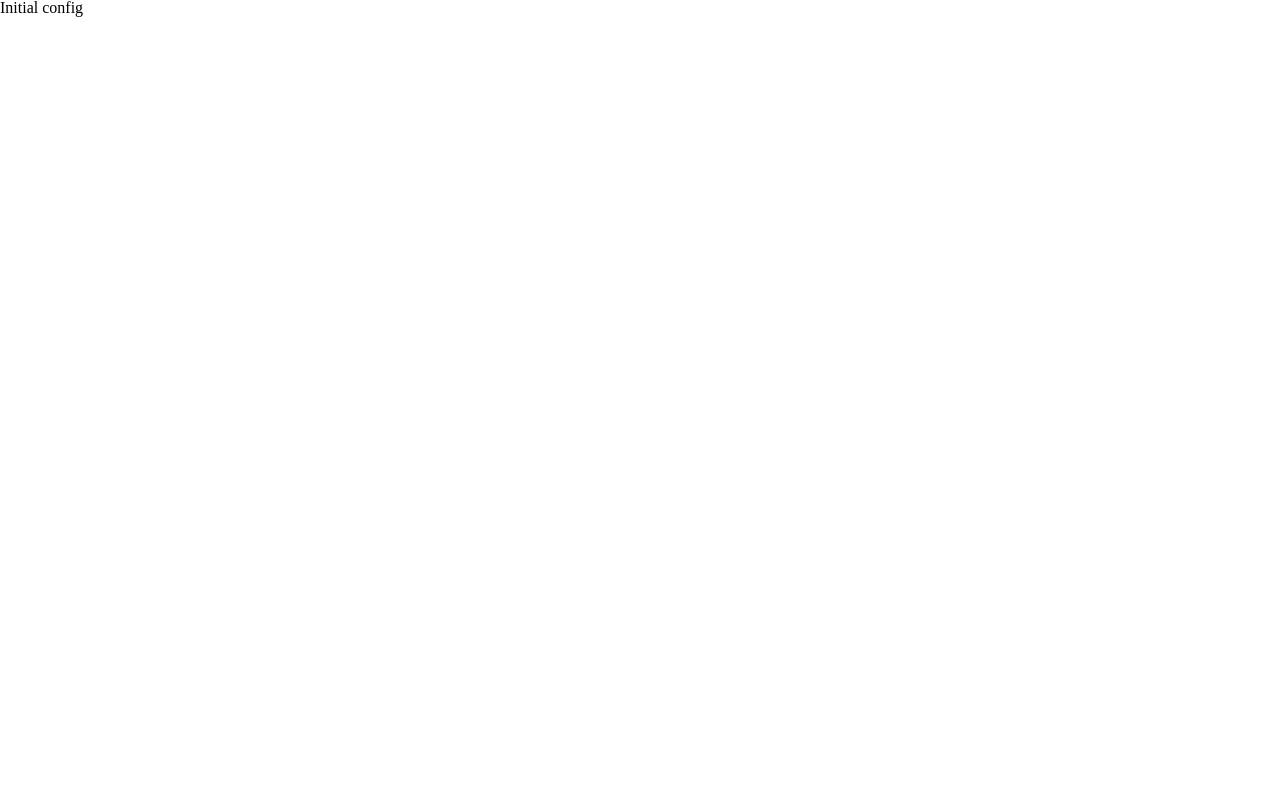
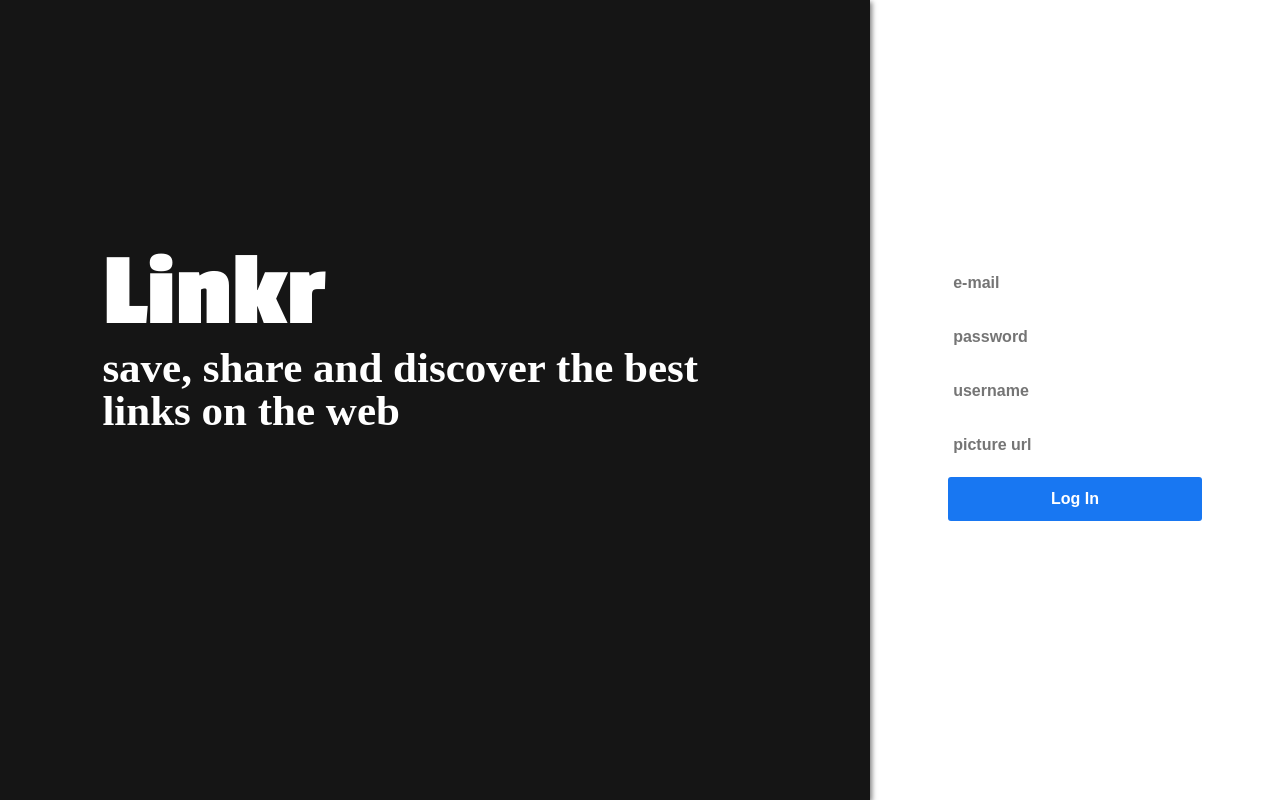
Before and after one commit to samarafsantos/10-Linkr, a React app: page /Signup in a window 1280 px wide. Built offline with nearby package versions, Linux system fonts and the light colour scheme.

Commit message:
Login and SingUp pages have been created and are getting informations from serve

```diff
--- a/public/index.html
+++ b/public/index.html
@@ -1,15 +1,17 @@
 <!DOCTYPE html>
 <html lang="en">
     <head>
-        <title></title>
+        <title>Linker</title>
         <meta charset="UTF-8">
         <meta name="viewport" content="width=device-width, initial-scale=1">
         <link href="./styles/reset.css" rel="stylesheet">
         <link href="./styles/style.css" rel="stylesheet">
+        <link href="https://fonts.googleapis.com/css2?family=Passion+One:wght@700&display=swap" rel="stylesheet">
+        <link href="https://fonts.googleapis.com/css2?family=Oswald:wght@200;300;500;700&display=swap" rel="stylesheet">
     </head>
     <body>
         <div id="root"></div>
-
+        <script src="https://unpkg.com/ionicons@5.2.1/dist/ionicons.js"></script>
         <script src="bundle.js"></script>
     </body>
 </html>
--- a/src/components/App.js
+++ b/src/components/App.js
@@ -1,7 +1,23 @@
-import React from 'react';
+import React, { useState } from 'react';
+import { BrowserRouter as Router, Route, Switch } from "react-router-dom";
 
-export default function App(){
+import Login from '../pages/Login';
+import SignUp from '../pages/SingUp';
+import Timeline from '../pages/Timeline';
+import UserContext from '../contexts/UserContext';
+
+export default function App() {
+    const [userInfo, setUserInfo] = useState({});
+
     return (
-        <h1>Initial config</h1>
+        <UserContext.Provider value={{ userInfo, setUserInfo }}>
+            <Router>
+                <Switch>
+                    <Route path="/Signup" component={SignUp} />
+                    <Route path="/" component={Login} />
+                    <Route path="/Timeline" component={Timeline} />
+                </Switch>
+            </Router>
+        </UserContext.Provider>
     );
 }
--- /dev/null
+++ b/src/contexts/UserContext.js
@@ -0,0 +1,5 @@
+import React, { createContext } from 'react';
+
+const UserContext = createContext();
+
+export default UserContext;
--- /dev/null
+++ b/src/pages/Login.js
@@ -0,0 +1,62 @@
+import React, { useState, useContext } from 'react';
+import axios from 'axios';
+import { Link, useHistory } from 'react-router-dom';
+import { Container, LoginTitle, LoginInfo } from '../styles/login';
+import UserContext from '../contexts/UserContext';
+
+
+export default function Login() {
+    const [email, setEmail] = useState('');
+    const [password, setPassword] = useState('');
+    const [clicked, setClicked] = useState(false);
+    const { userInfo, setUserInfo } = useContext(UserContext);
+
+    const history = useHistory();
+    function sendRequest(event) {
+        event.preventDefault();
+
+        if(clicked) return;
+
+        if(email === '' || password === '') {
+            alert('Por favor, preencha todos os campos');
+            return;
+        }
+
+        setClicked(true);
+
+        const request = axios.post('https://mock-api.bootcamp.respondeai.com.br/api/v1/linkr/sign_in', { email, password });
+
+        request.then(response => {
+            const data = response.data;
+            setUserInfo({ ...userInfo, data });
+            history.push('/Timeline');
+        });
+
+        request.catch(() => alert('E-mail ou senha incorretos'));
+    }
+
+    return (
+        <Container>
+            <LoginTitle>
+                <h1>Linkr</h1>
+                <h2>save, share and discover the best links on the web</h2>
+            </LoginTitle>
+            <LoginInfo onSubmit={sendRequest}>
+                <input
+                    type='email'
+                    onChange={e => setEmail(e.target.value)}
+                    value={email}
+                    placeholder='e-mail'
+                />
+                <input
+                    type='password'
+                    onChange={e => setPassword(e.target.value)}
+                    value={password}
+                    placeholder='password'
+                />
+                <button type='submit'>Log In</button>
+                <Link to='/SignUp'>First time? Create an account!</Link>
+            </LoginInfo>
+        </Container>
+    );
+}
--- /dev/null
+++ b/src/pages/SingUp.js
@@ -0,0 +1,81 @@
+import React, { useState, useContext } from 'react';
+import axios from 'axios';
+import { Link, useHistory } from 'react-router-dom';
+
+import { Container, LoginTitle, LoginInfo } from '../styles/login';
+import UserContext from '../contexts/UserContext';
+
+export default function SignUp() {
+
+    const [email, setEmail] = useState('');
+    const [password, setPassword] = useState('');
+    const [username, setUsername] = useState('');
+    const [pictureUrl, setPictureUrl] = useState('');
+    const [clicked, setClicked] = useState(false);
+    const { userInfo, setUserInfo } = useContext(UserContext);
+
+    const history = useHistory();
+
+
+    function sendRequest(event) {
+        event.preventDefault();
+
+        if(clicked)  return;
+
+        if(email === '' || password === '' || username === '' || pictureUrl === '') {
+            alert('Por favor, preencha todos os campos');
+            return;
+        }
+
+        //https://pm1.narvii.com/6055/c57c6dd83178676ae35485d77bd40ffb5b34ccf6_hq.jpg
+
+        setClicked(true);
+
+        const request = axios.post('https://mock-api.bootcamp.respondeai.com.br/api/v1/linkr/sign_up', { email, password, username, pictureUrl });
+
+        request.then(response => {
+            const data = response.data;
+            setUserInfo({...userInfo, data});
+            history.push('/Timeline');
+        });
+
+        request.catch(() => alert('E-mail inserido já cadastrado'));
+    }
+
+    return (
+        <Container>
+            <LoginTitle>
+                <h1>Linkr</h1>
+                <h2>save, share and discover the best links on the web</h2>
+            </LoginTitle>
+            <LoginInfo onSubmit={sendRequest}>
+                <input
+                    type='email'
+                    onChange={e => setEmail(e.target.value)}
+                    value={email}
+                    placeholder='e-mail'
+                />
+                <input
+                    type='password'
+                    onChange={e => setPassword(e.target.value)}
+                    value={password}
+                    placeholder='password'
+                />
+                <input
+                    type='text'
+                    onChange={e => setUsername(e.target.value)}
+                    value={username}
+                    placeholder='username'
+                />
+                <input
+                    type='url'
+                    onChange={e => setPictureUrl(e.target.value)}
+                    value={pictureUrl}
+                    placeholder='picture url'
+                />
+                <button type='submit'>Log In</button>
+                <Link to='/Login'>Switch back to log in</Link>
+            </LoginInfo>
+        </Container>
+    );
+}
--- /dev/null
+++ b/src/pages/Timeline.js
@@ -0,0 +1,10 @@
+
+import React, { useContext } from 'react';
+
+import UserContext from '../contexts/UserContext';
+
+export default function Timeline() {
+
+    const data = useContext(UserContext);
+    const { userInfo } = data;
+}
--- /dev/null
+++ b/src/styles/login.js
@@ -0,0 +1,50 @@
+import styled from 'styled-components';
+
+export const Container = styled.div`
+    display: flex;
+`;
+
+export const LoginTitle = styled.div`
+    padding: 30vh 8vw;
+    width: 75vw;
+    height: 100vh;
+    color: #FFF;
+    background-color: #151515;
+    font-weight: bold;
+    box-shadow: 2px 2px 5px rgba(0, 0, 0, 0.5);
+    h1 {
+        font-family: 'Passion One', cursive;
+        font-size: 106px;
+    }
+    h2 {
+        font-size: 43px;
+    }
+`;
+
+export const LoginInfo = styled.form`
+    width: 35vw;
+    height: 100vh;
+    padding: 32vh 5%;
+    text-align: center;
+    input, button {
+        width: 90%;
+        border: none;
+        border-radius: 3px;
+        padding: 13px 5px;
+        outline-style: none;
+        margin: 5px 0;
+        font-size: 16px;
+        font-weight: bold;
+    }
+    button {
+        background-color: #1877F2;
+        color: #FFF;
+        margin-bottom: 20px;
+    }
+    a {
+        text-decoration: underline;
+        color: #FFF;
+        font-size: 14px;
+        display: block;
+    }
+`;
```
Also changed, not shown: 1 other file (tests, documents, lock files or other folders).
